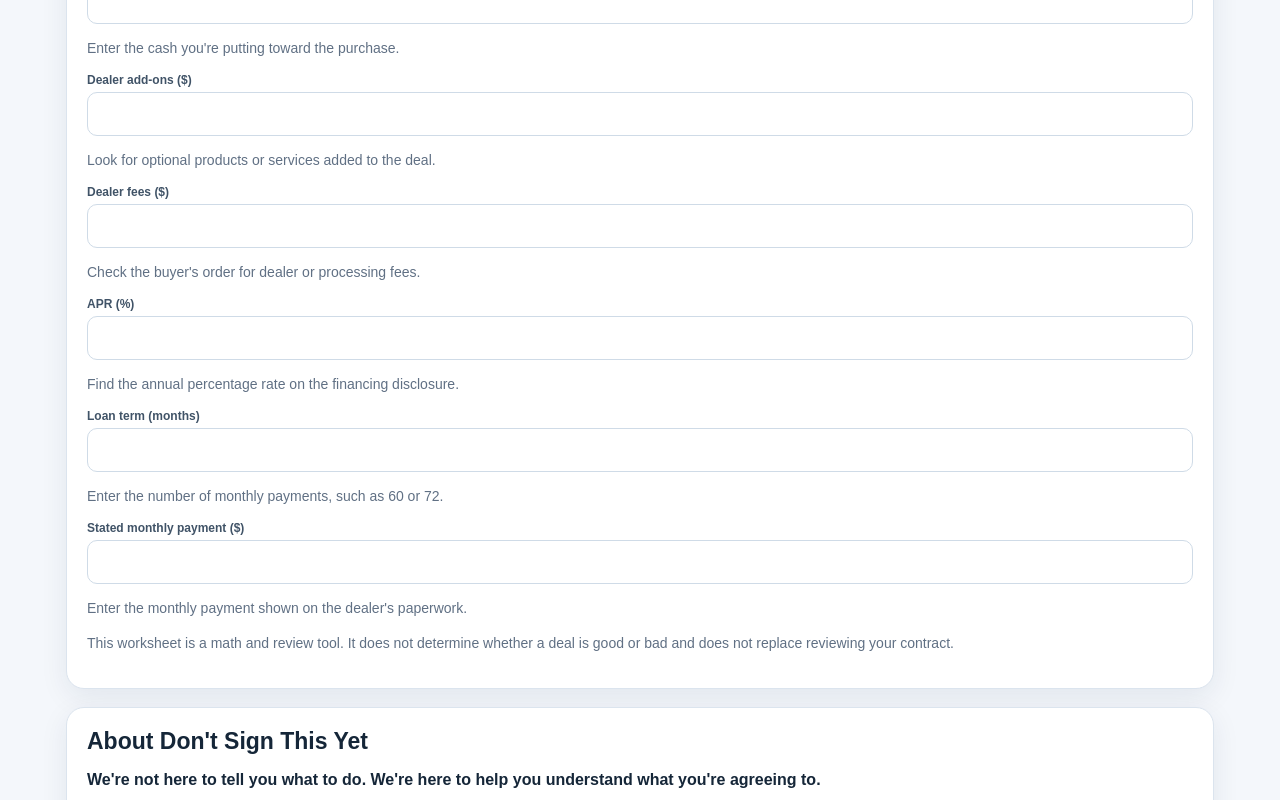
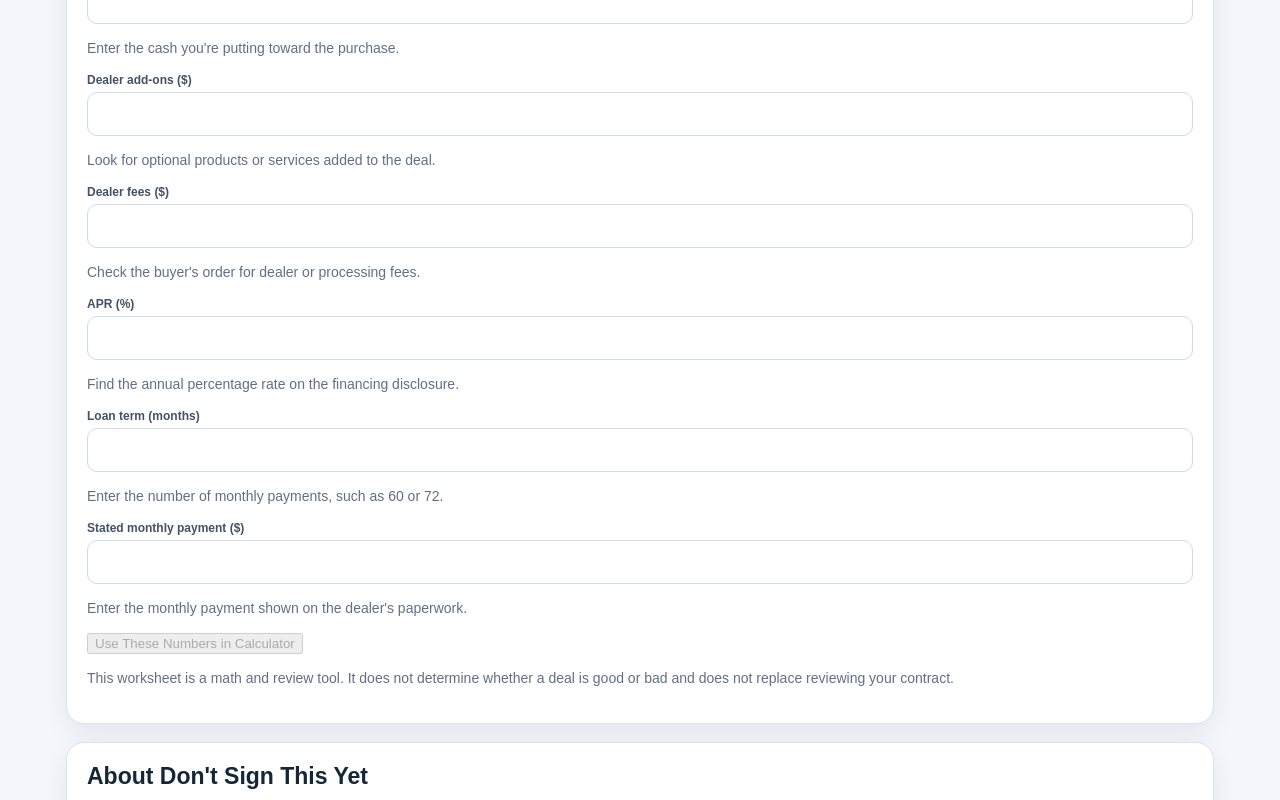
Before and after one commit to rmerrow1/dont-sign-this-yet, a Next.js app: page / in a window 1280 px wide. Shown: the part 5038-5838 px from the top of the page. Built offline with nearby package versions, Linux system fonts and the light colour scheme.

Commit message:
Keep worksheet transfer action visible

```diff
--- a/app/page.js
+++ b/app/page.js
@@ -731,17 +731,7 @@ if (outTheDoor > 0 && calculatedOutTheDoor > 0 && Math.abs(outTheDoorDifference)
   }
 }
 
- const hasNumbers =
-  price > 0 ||
-  outTheDoor > 0 ||
-  tradeValue > 0 ||
-    tradeOwed > 0 ||
-    down > 0 ||
-    addons > 0 ||
-    fees > 0 ||
-    apr > 0 ||
-    term > 0 ||
-    payment > 0;
+ const hasNumbers = Object.values(data).some(value => String(value).trim() !== "");
 
   return (
     <section className="card info" id="worksheet">
@@ -893,15 +883,15 @@ if (outTheDoor > 0 && calculatedOutTheDoor > 0 && Math.abs(outTheDoorDifference)
         </div>
       )}
 
-     {hasNumbers && (
   <button
     type="button"
     className="primary"
+    disabled={!hasNumbers}
     onClick={() => onUseInCalculator(data)}
   >
     Use These Numbers in Calculator
   </button>
-)} <p className="muted">
+ <p className="muted">
         This worksheet is a math and review tool. It does not determine whether
         a deal is good or bad and does not replace reviewing your contract.
       </p>
```
